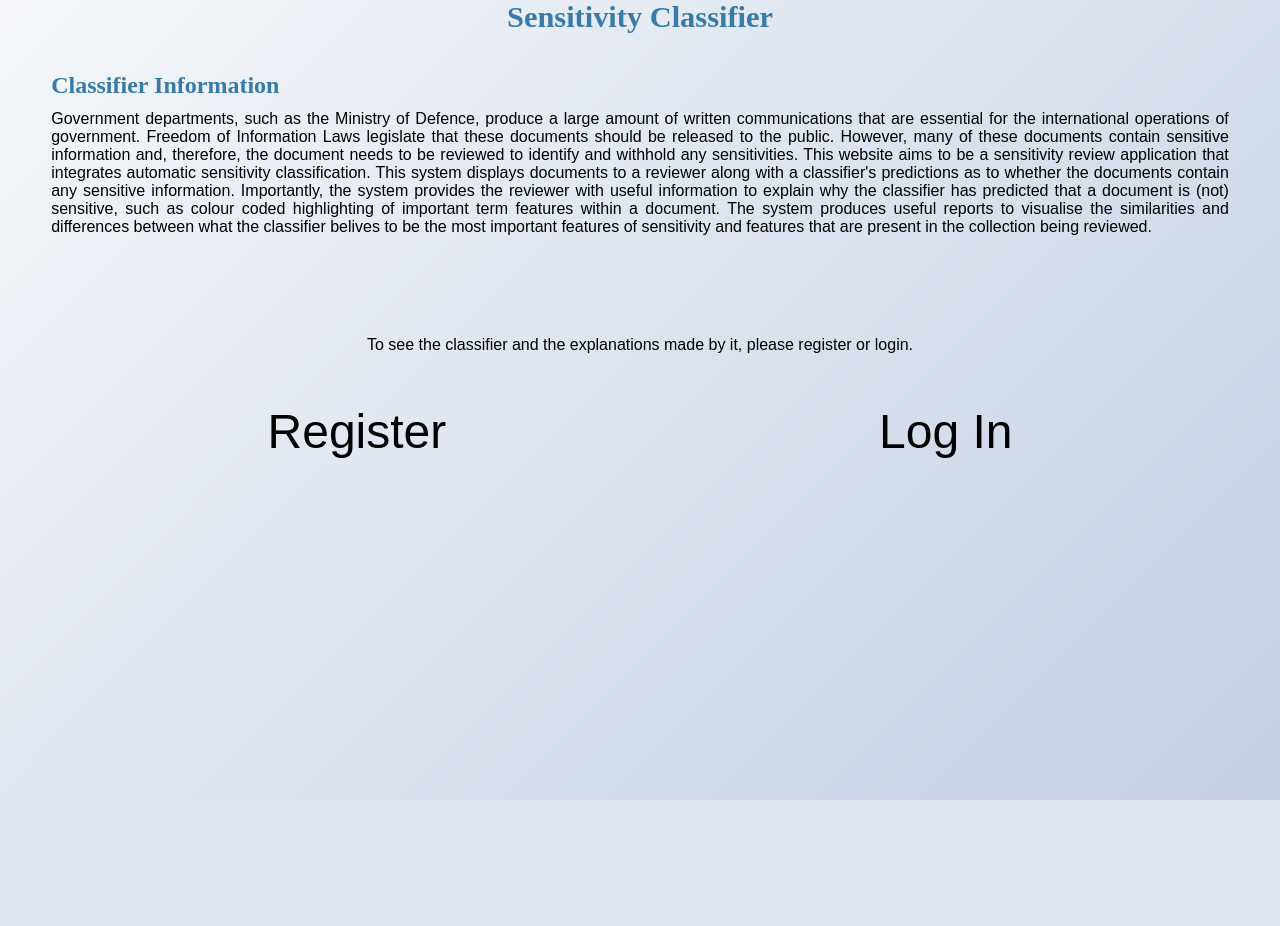
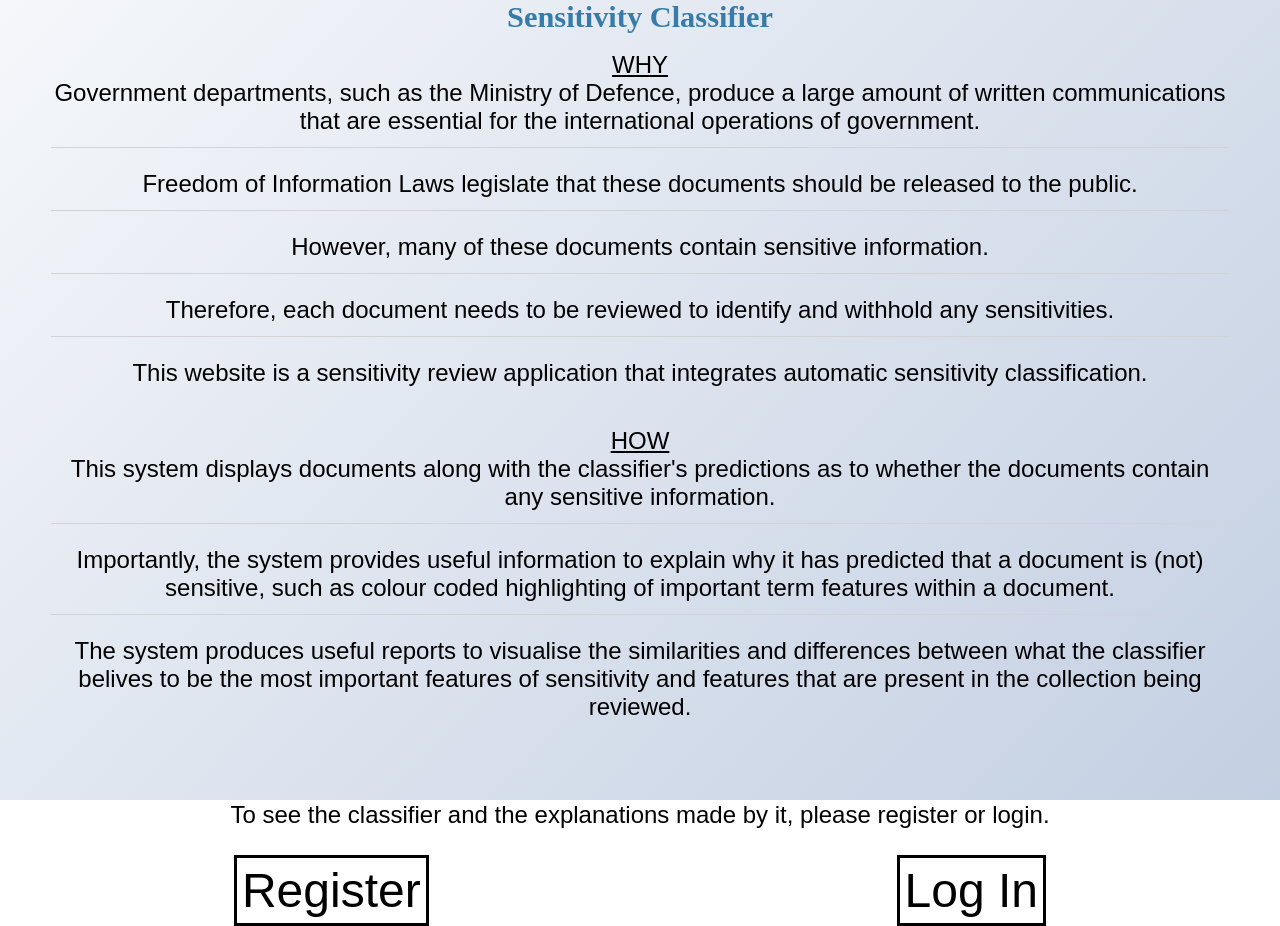
Before and after one commit to mohibfd/Sensitivity-Classification, a Flask app: page / in a window 1280 px wide. Before the commit the page ends 800 px from the top, so only its background shows below. Run offline with Flask 2, Linux system fonts and the light colour scheme; parts of the project's set-up code (start-up, migrations or seed data) failed here and were passed over.

Commit message:
beautifying index page

```diff
--- a/flaskr/static/style.css
+++ b/flaskr/static/style.css
@@ -59,12 +59,6 @@ header .action {
    padding: 0.5rem;
 }
 
-.main_page_content {
-   padding: 1% 4% 2% 4%;
-   margin: 0 auto;
-   text-align: justify;
-   text-justify: inter-word;
-}
 .content > header {
    display: flex;
    align-items: flex-end;
@@ -173,11 +167,6 @@ input[type="submit"] {
 }
 .link a:hover {
    background-color: rgba(140, 145, 150, 0.3);
-}
-
-.before_register {
-   text-align: center;
-   margin: 100px 0px 50px 0px;
 }
 
 .back_image,
@@ -349,3 +338,30 @@ input[required="required"] {
    text-decoration: none;
    font-weight: lighter;
 }
+
+.button_border {
+   padding: 5px;
+   border: solid;
+}
+
+.main_page_content hr {
+   padding: 5px;
+}
+
+.main_page_content {
+   padding: 4% 4% 2% 4%;
+   text-align: center;
+   font-size: 1.5em;
+}
+
+.spacing {
+   padding-bottom: 40px;
+}
+
+.title {
+   text-decoration: underline;
+}
+
+.large_spacing {
+   padding-bottom: 80px;
+}
--- a/flaskr/templates/classifier/index.html
+++ b/flaskr/templates/classifier/index.html
@@ -32,21 +32,37 @@
   <div class="back_image">
     <!-- <img src="{{url_for('static', filename='images/background.jpeg')}}" width='70%' height='70%' alt="Shap image"/> -->
     <div class="main_page_content">
-      <h2>
-        Classifier Information
-      </h2>
-      <div>
-        Government departments, such as the Ministry of Defence, produce a large amount of written communications that are essential for the international operations of government. Freedom of Information Laws legislate that these documents should be released to the public. However, many of these documents contain sensitive information and, therefore, the document needs to be reviewed to identify and withhold any sensitivities. This website aims to be a sensitivity review application that integrates automatic sensitivity classification. This system displays documents to a reviewer along with a classifier's predictions as to whether the documents contain any sensitive information. Importantly, the system provides the reviewer with useful information to explain why the classifier has predicted that a document is (not) sensitive, such as colour coded highlighting of important term features within a document. The system produces useful reports to visualise the similarities and differences between what the classifier belives to be the most important features of sensitivity and features that are present in the collection being reviewed.
+      <!-- <h2> Classifier Information </h2> -->
+      <div class="title">
+        WHY
       </div>
+      Government departments, such as the Ministry of Defence, produce a large amount of written communications that are essential for the international operations of government.
+      <hr>
+      Freedom of Information Laws legislate that these documents should be released to the public.
+      <hr>
+      However, many of these documents contain sensitive information.
+      <hr>
+      Therefore, each document needs to be reviewed to identify and withhold any sensitivities.
+      <hr>
+      This website is a sensitivity review application that integrates automatic sensitivity classification.
 
-      <div class="before_register">
-        To see the classifier and the explanations made by it, please register or login.
+      <div class="spacing"></div>
+
+      <div class="title">
+        HOW
       </div>
+      This system displays documents along with the classifier's predictions as to whether the documents contain any sensitive information.
+      <hr>
+      Importantly, the system provides useful information to explain why it has predicted that a document is (not) sensitive, such as colour coded highlighting of important term features within a document.
+      <hr>
+      The system produces useful reports to visualise the similarities and differences between what the classifier belives to be the most important features of sensitivity and features that are present in the collection being reviewed.
+      <div class="large_spacing"></div>
+      To see the classifier and the explanations made by it, please register or login.
+    </div>
 
-      <div class="link">
-        <a href="{{ url_for('auth.register') }}">Register</a>
-        <a href="{{ url_for('auth.login') }}">Log In</a>
-      </div>
+    <div class="link">
+      <a class="button_border" href="{{ url_for('auth.register') }}">Register</a>
+      <a class="button_border" href="{{ url_for('auth.login') }}">Log In</a>
     </div>
   </div>
 
```
